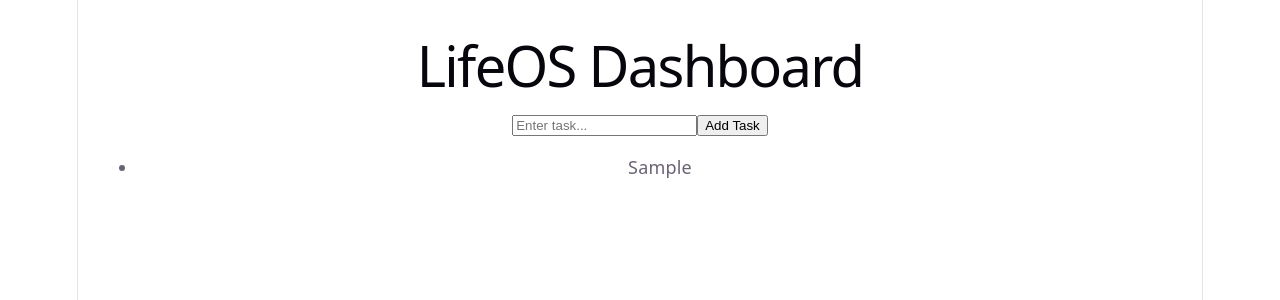
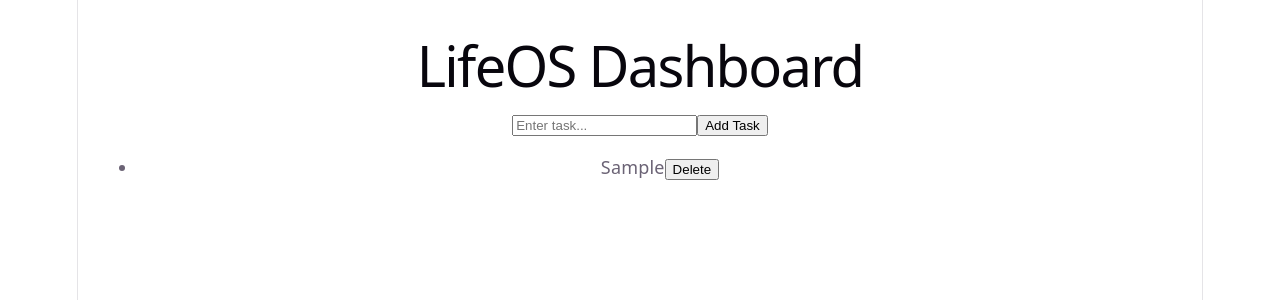
Before and after one commit to Rudra137/productivity-os, a React (Vite) app in the folder lifeos-dashboard/: page / in a window 1280 px wide. Both pictures are taken after typing "Sample" into the empty fields and a click on the button "Add Task". Shown: the top 300 px of the page. Built offline with nearby package versions, Linux system fonts and the light colour scheme.

Commit message:
Added delete task functionality

```diff
--- a/lifeos-dashboard/src/App.jsx
+++ b/lifeos-dashboard/src/App.jsx
@@ -10,6 +10,11 @@ function App() {
     setTaskList([...taskList, task]);
     setTask("");
   };
+  const handleDelete = (indextoDelete) => {
+    const updatedList = taskList.filter((_, i) => i !== indextoDelete);
+    setTaskList(updatedList);
+  }
+
 
   return (
     <div style={{ padding: "20px" }}>
@@ -26,9 +31,12 @@ function App() {
       </div>
 
       <ul>
-        {taskList.map((t, index) => (
-          <li key={index}>{t}</li>
-        ))}
+          {taskList.map((t, index) => (
+            <li key={index}>
+              {t}
+              <button onClick={() => handleDelete(index)}>Delete</button>
+            </li>
+         ))}
       </ul>
     </div>
   );
```
